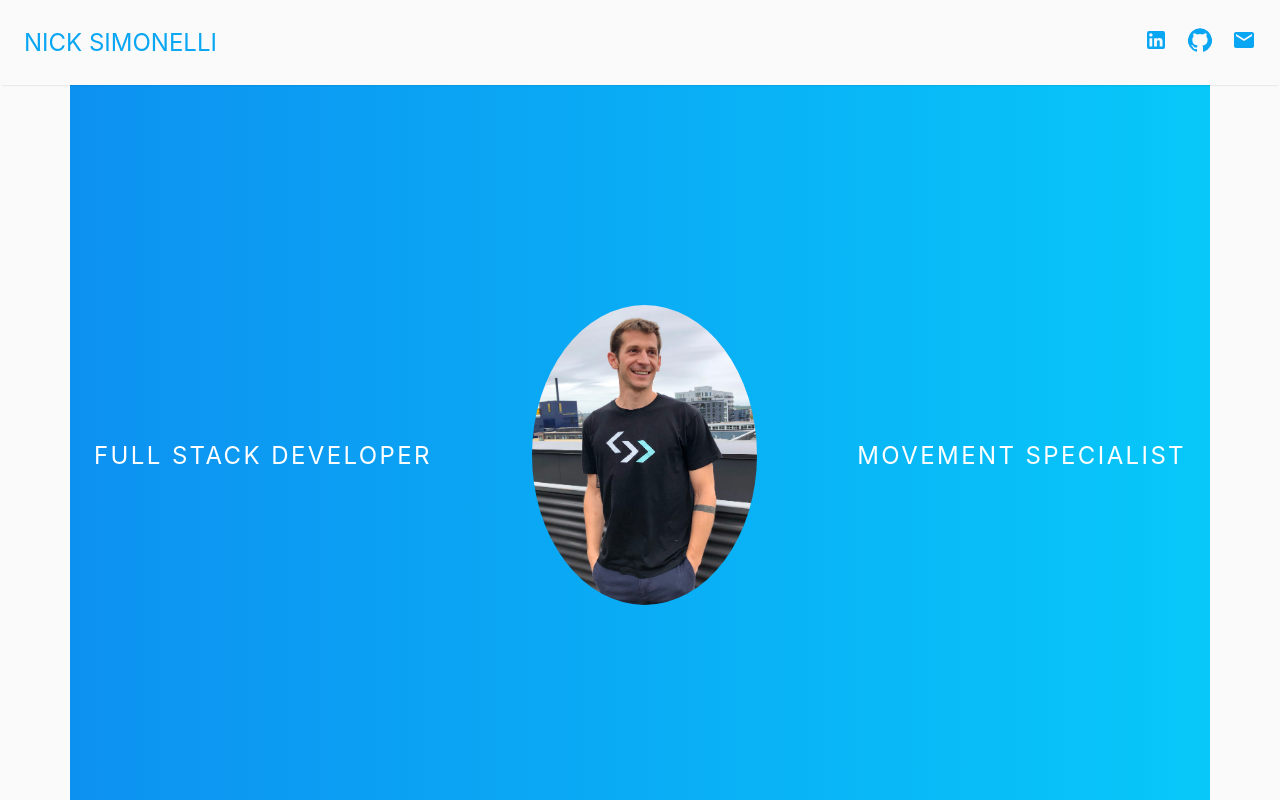
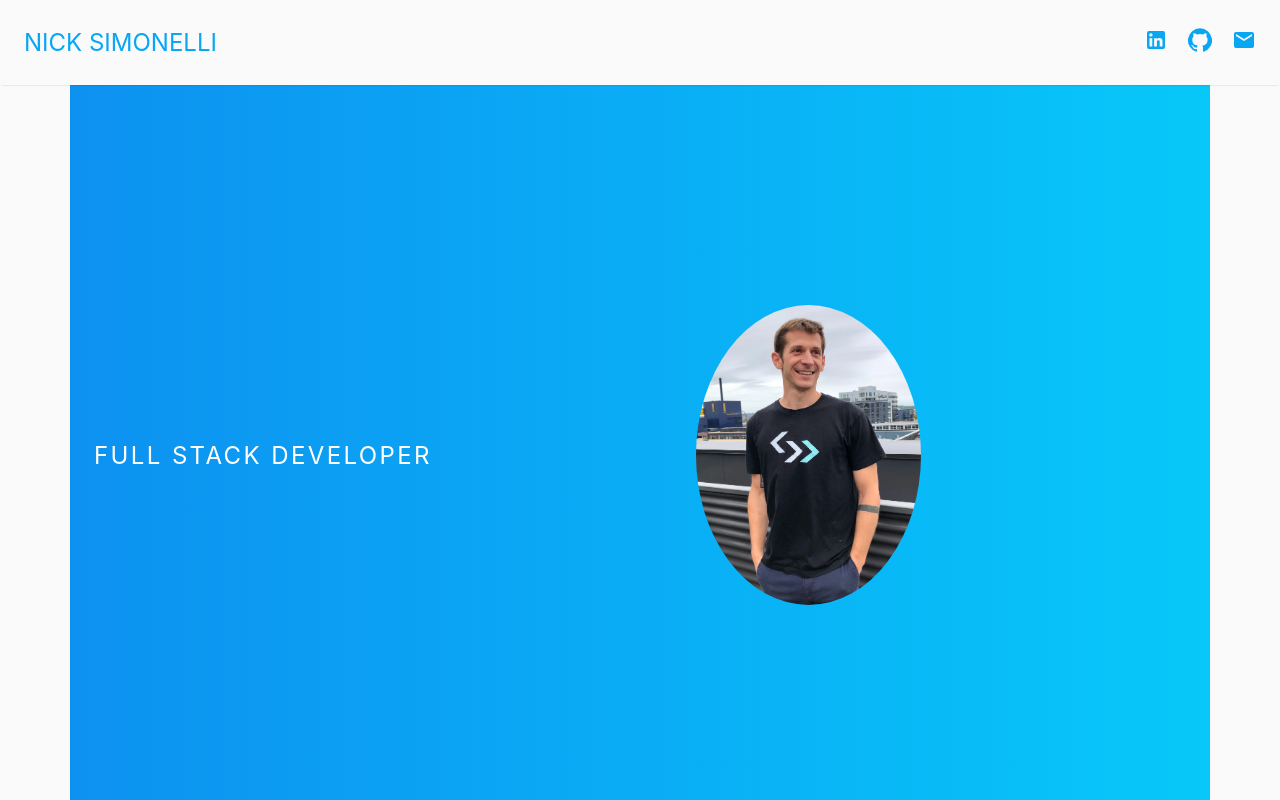
Before and after one commit to nrsimonelli/nrsimonelli.github.io, a React (Create React App) app: page / in a window 1280 px wide. Shown: the top 800 px of the page. Built offline with nearby package versions, Linux system fonts and the light colour scheme.

Commit message:
title change

```diff
--- a/src/App.js
+++ b/src/App.js
@@ -66,7 +66,7 @@ class App extends Component {
           <div className='layer'>
             <div className='wide-l'>Full Stack Developer</div>
             <div className='profile-pic'></div>
-            <div className='wide-r'>Movement Specialist</div>
+            <div className='wide-r'></div>
           </div>
         </div>
 
```
